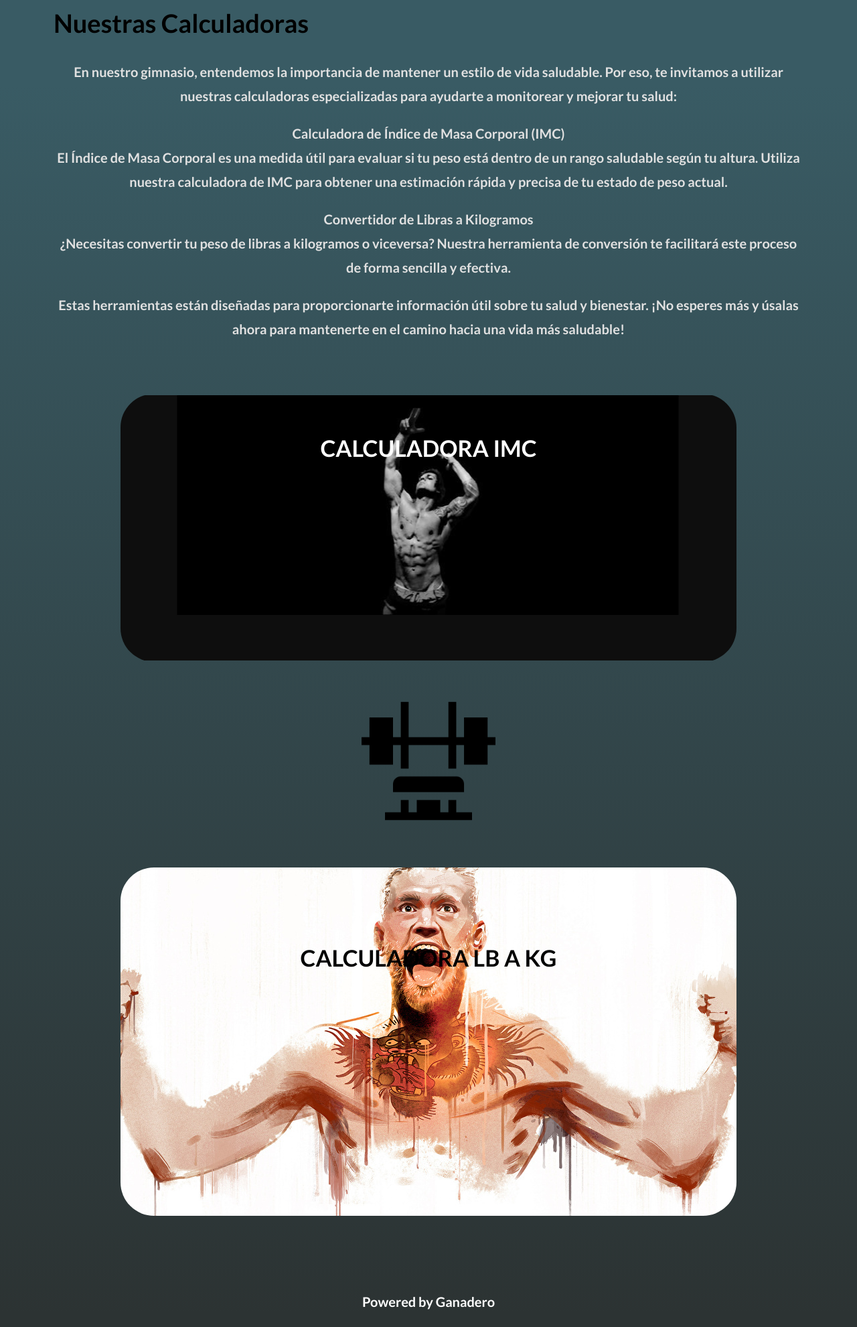
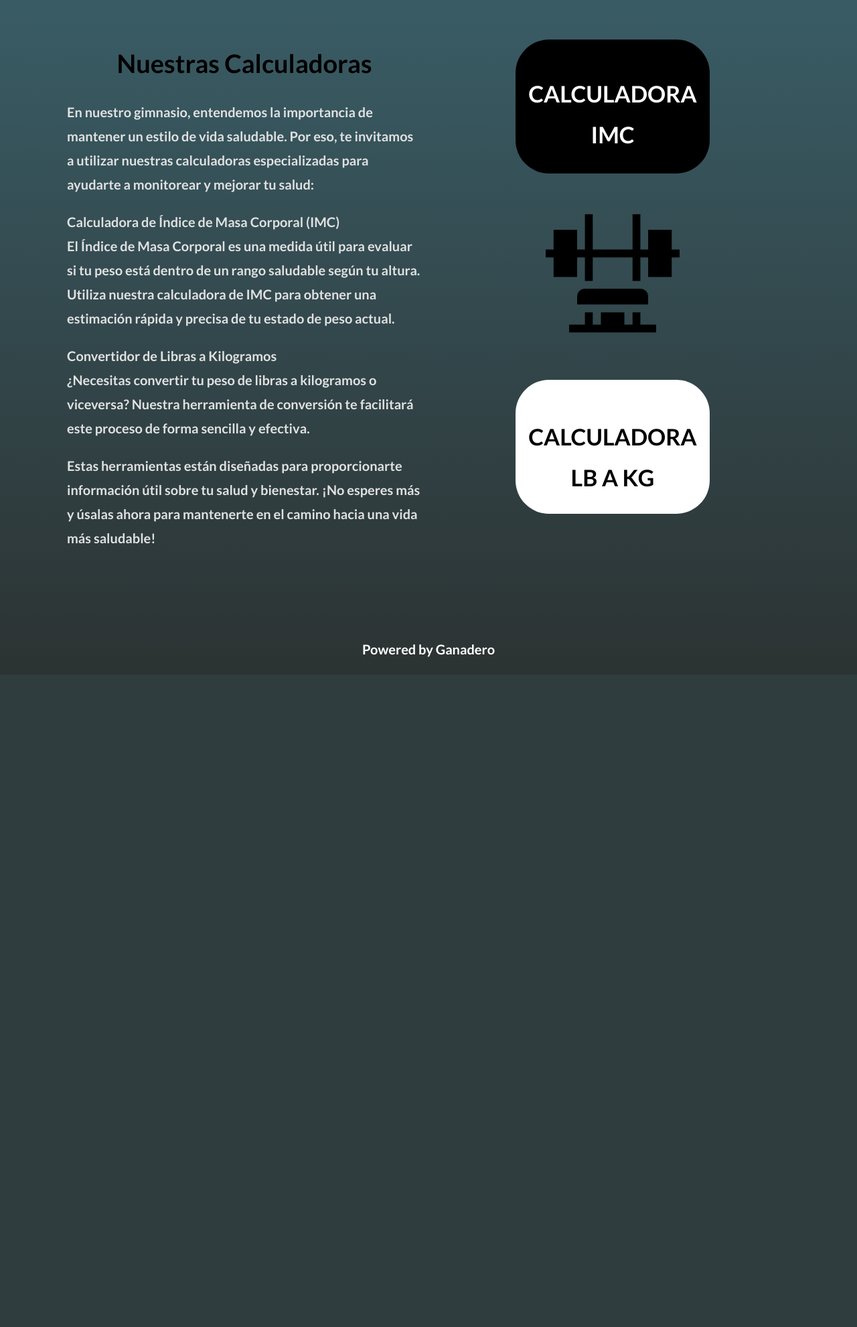
Before and after one commit to alejo123123/Gym-Virtual-, a PHP site: page /calculadoras.php in a window 1280 px wide. Shown: the part 80-2061 px from the top of the page at 67% size. After the commit the page ends 1061 px from the top, so only its background shows below. Run offline with PHP 8.4, Linux system fonts and the light colour scheme; style sheets or scripts are compiled from the project's sources.

Commit message:
los estilos de la pagina de calculadora

```diff
--- a/src/scss/layout/_calculadoras.scss
+++ b/src/scss/layout/_calculadoras.scss
@@ -1,10 +1,40 @@
 //para el espacio del indice de masa corporal
+
+.margen {
+    margin-left: 1rem;
+    margin-right: 1rem;
+    @include tablet{
+        margin-left: 10rem;
+        margin-right: 10rem;
+    }
+
+
+}
+
+.distribuir {
+    @include grid(1,1rem);
+  @include tablet {
+    @include grid(2,2rem);
+  }
+
+  .info {
+    text-align: center;
+    @include tablet {
+        text-align: left;
+    }
+
+}
+
+  .calch {
+    text-align: center;
+    margin-top: 6rem;
+
+
+  }
     .indice {
         margin-top: 3rem;
-    background-image: url('/src/img/pose2.png');
-    background-repeat: no-repeat;
-    background-position: center;
-    height: 40rem;
+       background-color: $negro;
+        height: 20rem;
         margin-right: 2rem;
         margin-left: 2rem;
         border-radius: 50px;
@@ -23,13 +53,12 @@
 
     }
 
+
+
     .lb {
             margin-top: 3rem;
-        background-image: url('/src/img/mc.jpg');
             background-color: $blanco;
-        background-position: center;
-        background-repeat: no-repeat;
-        height: 52rem;
+            height: 20rem;
             margin-right: 2rem;
             margin-left: 2rem;
             border-radius: 50px;
@@ -42,16 +71,11 @@
 
 
 
-        @include tablet {
-
-        }
-
-
             h2 {
                 color: $negro;
                 text-align: center;
-            padding-top: 5rem;
                 text-transform: uppercase;
                 }
 
       }
+}
```
Lines whose indentation alone changed are shown as unchanged.
